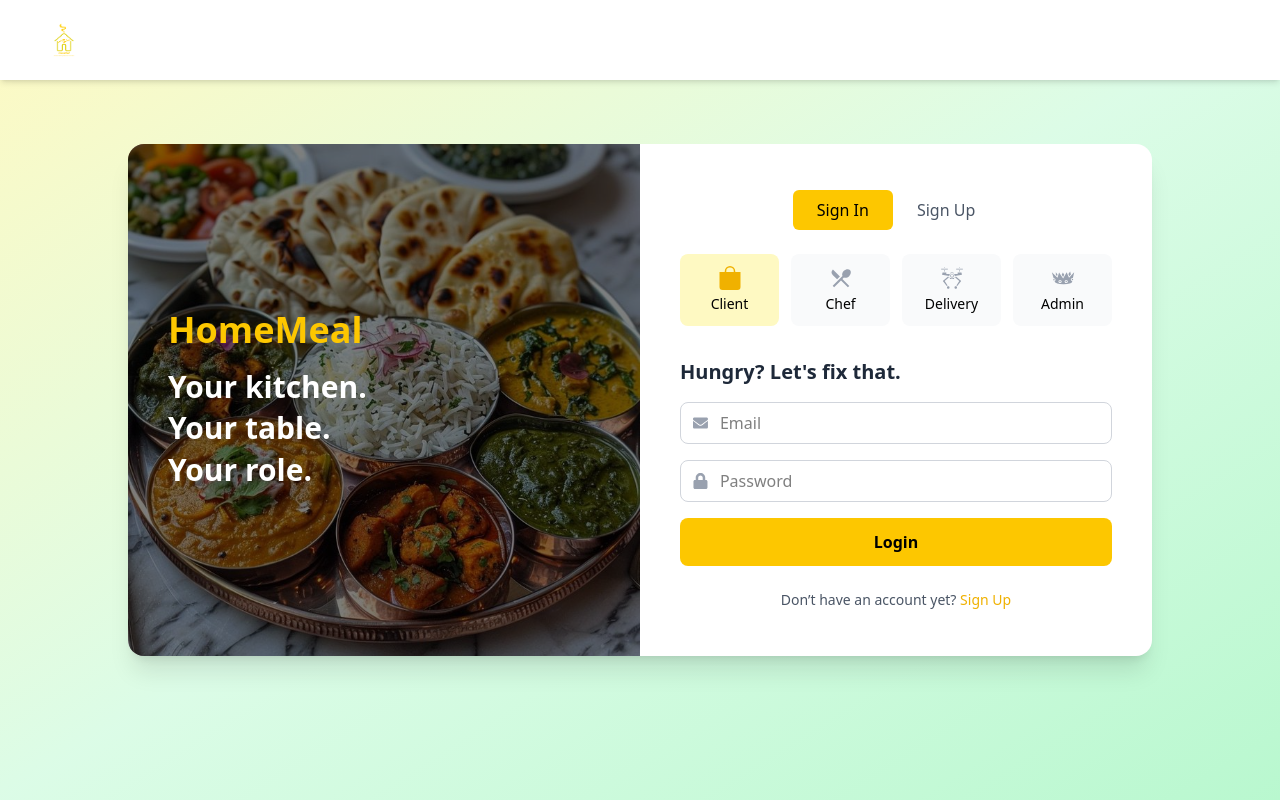
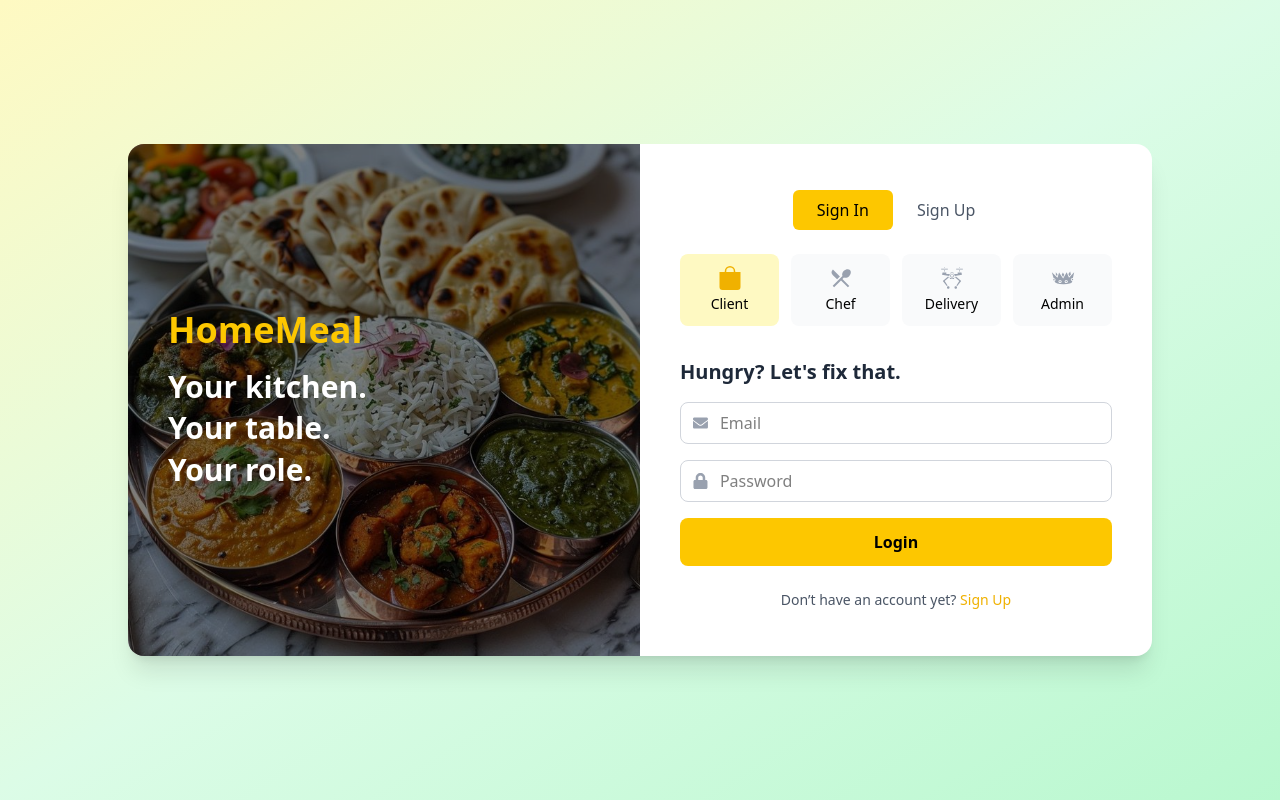
Before and after one commit to khushiipandit/homemeal, a React (Vite) app: page /auth in a window 1280 px wide. Shown: the top 800 px of the page. Built offline with nearby package versions, Linux system fonts and the light colour scheme.

Commit message:
auth page completion

```diff
--- a/package.json
+++ b/package.json
@@ -5,6 +5,7 @@
   "private": true,
   "dependencies": {
     "@tailwindcss/vite": "^4.0.14",
+    "axios": "^1.11.0",
     "chart.js": "^4.4.8",
     "framer-motion": "^12.6.2",
     "home-meal": "file:",
--- a/src/components/Auth.jsx
+++ b/src/components/Auth.jsx
@@ -3,6 +3,7 @@ import { FaUser, FaEnvelope, FaLock } from "react-icons/fa";
 import { MdRestaurantMenu } from "react-icons/md";
 import { GiDeliveryDrone, GiCrown } from "react-icons/gi";
 import { BsBagFill } from "react-icons/bs";
+import { Link } from "react-router-dom"; // ✅ Added import
 
 const Auth = () => {
   const [isSignUp, setIsSignUp] = useState(false);
@@ -22,7 +23,11 @@ const Auth = () => {
           />
           {/* Dark Overlay with Text */}
           <div className="absolute inset-0 flex flex-col justify-center p-10 bg-black/50 text-yellow-400">
-            <h1 className="text-4xl font-bold mb-4">HomeMeal</h1>
+            <Link to="/"> {/* ✅ Made clickable to go home */}
+              <h1 className="text-4xl font-bold mb-4 cursor-pointer hover:underline">
+                HomeMeal
+              </h1>
+            </Link>
             <h2 className="text-3xl font-semibold leading-snug text-white">
               Your kitchen. <br />
               Your table. <br />
--- a/src/components/NavBar.jsx
+++ b/src/components/NavBar.jsx
@@ -35,12 +35,13 @@ const Navbar = () => {
 
   const toggleMenu = () => setMenuOpen(!menuOpen);
 
-  // Hide Navbar for all dashboard pages
+  // Hide Navbar for all dashboard pages and auth page
   if (
     location.pathname === '/dashboard' ||
     location.pathname === '/chefdashboard' ||
     location.pathname === '/clientdashboardmain' ||
-  location.pathname === '/dpdashboardmain'
+    location.pathname === '/dpdashboardmain' ||
+    location.pathname === '/auth'
   ) {
     return null;
   }
```
Also changed, not shown: 1 other file (tests, documents, lock files or other folders). Lines whose indentation alone changed are shown as unchanged.
